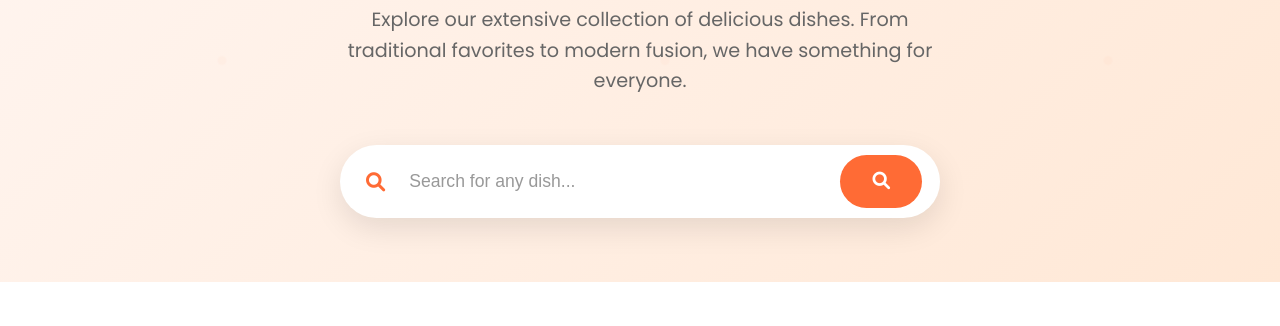
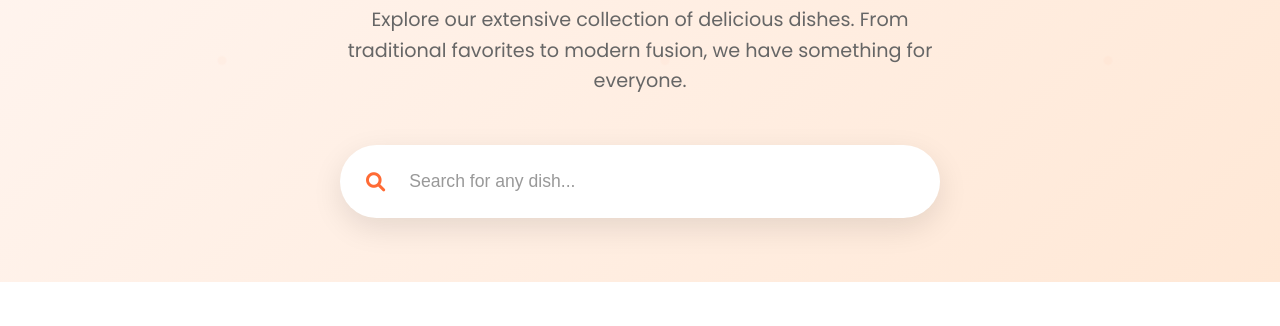
Before and after one commit to ashu007ctrl/restaurant, a plain HTML site: page foods.html in a window 1280 px wide. Shown: the part 241-567 px from the top of the page. Drawn offline with Linux system fonts and the light colour scheme.

Commit message:
Update foods.html

```diff
--- a/foods.html
+++ b/foods.html
@@ -48,9 +48,9 @@
                     <div class="search-bar">
                         <i class="fas fa-search search-icon"></i>
                         <input type="text" placeholder="Search for any dish..." class="search-input" id="foodsSearchInput">
-                        <button class="search-btn" title="Search dishes">
+<!--                         <button class="search-btn" title="Search dishes">
                             <i class="fas fa-search"></i>
-                        </button>
+                        </button> -->
                     </div>
                 </div>
             </div>
@@ -355,4 +355,5 @@
 
     <script src="foods.js"></script>
 </body>
+
 </html>
```
